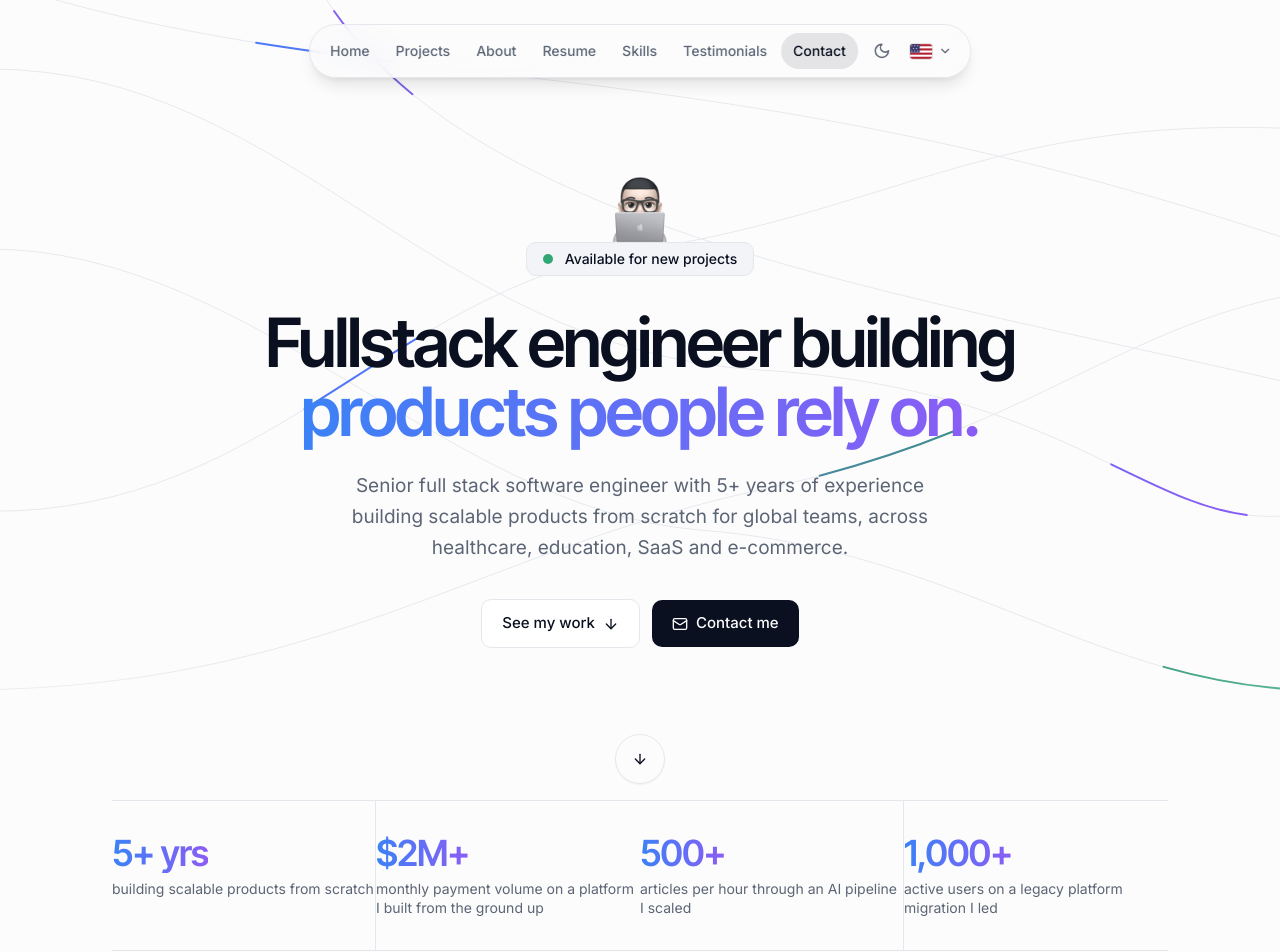
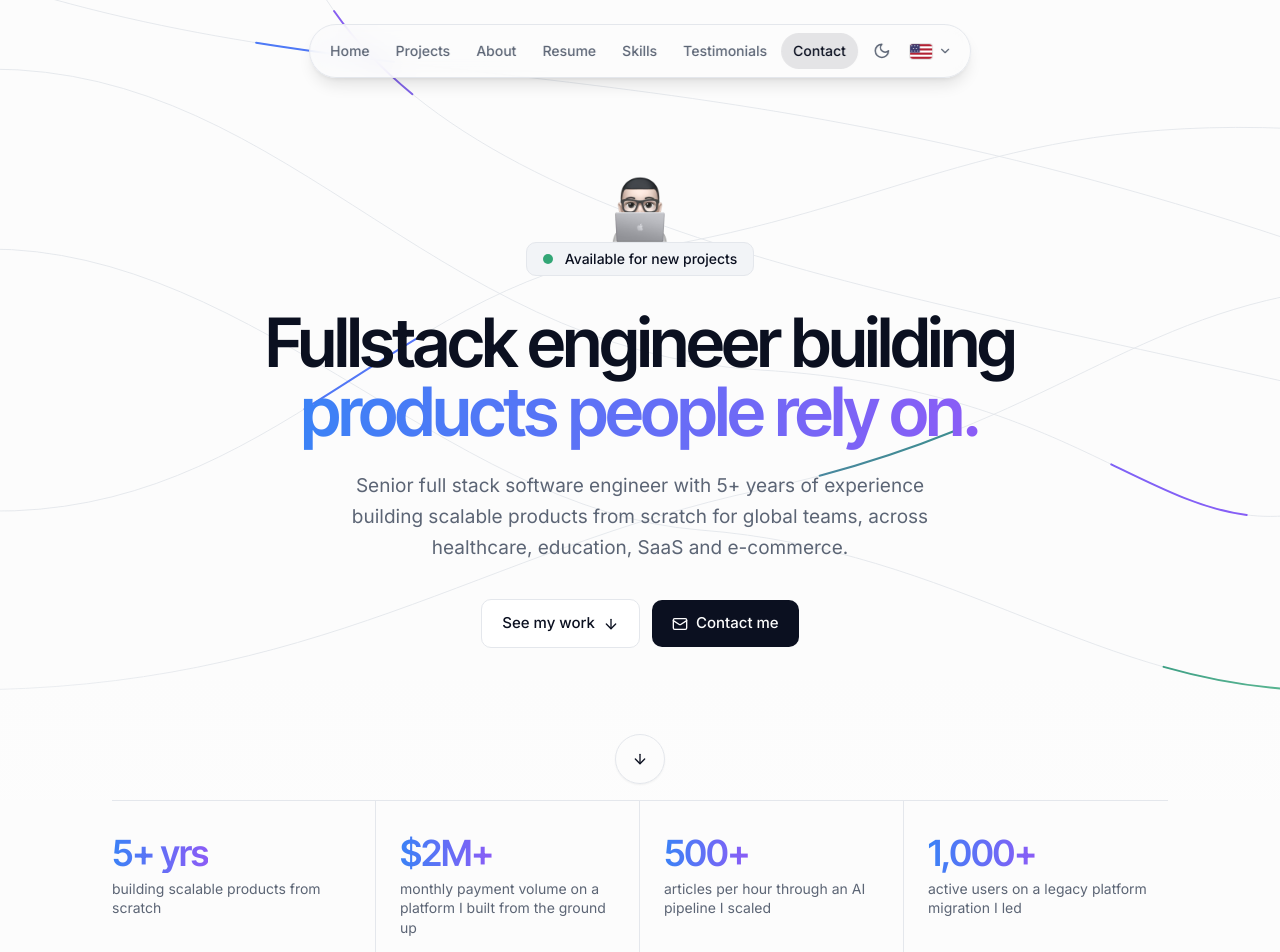
Before and after one commit to MiguelBizzi/PortifolioBizzi, a Next.js app: page /en in a window 1280 px wide. Shown: the top 952 px of the page. Built offline with nearby package versions, Linux system fonts and the light colour scheme.

Commit message:
fix: restore column padding in proof strip

```diff
--- a/src/components/proof/proof-strip.tsx
+++ b/src/components/proof/proof-strip.tsx
@@ -1,8 +1,16 @@
 import { useTranslations } from 'next-intl'
+import { cn } from '@/lib/utils'
 import { GradientText } from '@/components/ui/gradient-text'
 
 const items = ['years', 'volume', 'articles', 'users'] as const
 
+// Static class strings per column so Tailwind can see them.
+const columnClasses = [
+  'border-b border-r pb-8 pr-6 pt-8 lg:border-b-0 lg:px-6 lg:pl-0',
+  'border-b pb-8 pl-6 pt-8 lg:border-b-0 lg:border-r lg:px-6',
+  'border-r pb-8 pr-6 pt-8 lg:px-6',
+  'pb-8 pl-6 pt-8 lg:px-6 lg:pr-0',
+]
 export function ProofStrip() {
   const t = useTranslations('Proof')
 
@@ -10,17 +18,7 @@ export function ProofStrip() {
     <section aria-label="Highlights" className="mx-auto w-full max-w-[1120px] px-6 sm:px-8">
       <dl className="grid grid-cols-2 border-y border-border lg:grid-cols-4">
         {items.map((item, i) => (
-          <div
-            key={item}
-            className={
-              'border-border py-6 sm:py-8 ' +
-              (i % 2 === 0 ? 'border-r pr-5' : 'pl-5') +
-              (i < 2 ? 'border-b lg:border-b-0' : '') +
-              'lg:px-6' +
-              (i === 0 ? 'lg:pl-0' : '') +
-              (i === 3 ? 'lg:border-r-0 lg:pr-0' : 'lg:border-r')
-            }
-          >
+          <div key={item} className={cn('border-border', columnClasses[i])}>
             <dd className="font-display text-4xl font-semibold tracking-[-0.03em]">
               <GradientText className="inline-block">{t(`${item}_value`)}</GradientText>
             </dd>
```
